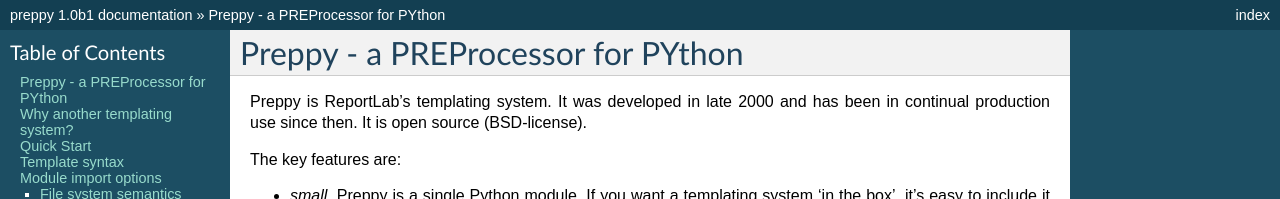
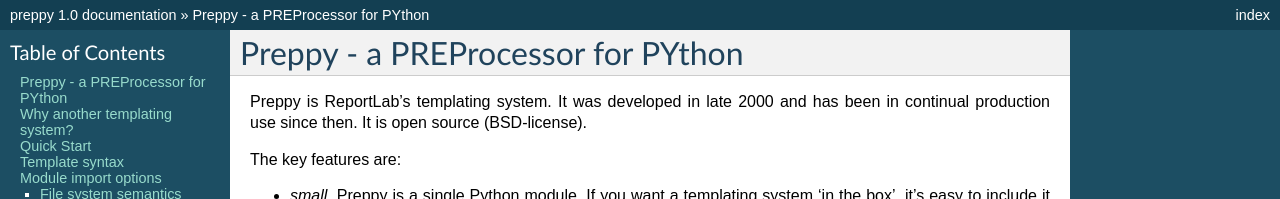
Before and after one commit to inniyah/preppy, a Sphinx documentation site: the page built from docs/index.rst, in a window 1280 px wide and 900 px high. Shown: the top 199 px of the window. Built offline with Sphinx 7.4.7, drawn with Linux system fonts in a browser that asks for light colours; some of the changed text lies outside the part shown.

Commit message:
change version number

```diff
--- a/docs/conf.py
+++ b/docs/conf.py
@@ -50,7 +50,7 @@
 # The short X.Y version.
 version = '1.0'
 # The full version, including alpha/beta/rc tags.
-release = '1.0b1'
+release = '1.0'
 
 # The language for content autogenerated by Sphinx. Refer to documentation
 # for a list of supported languages.
--- a/preppy.py
+++ b/preppy.py
@@ -33,7 +33,7 @@
 permission to store compiled modules.
 
 """
-VERSION = '1.0b1'
+VERSION = '1.0'
 __version__ = VERSION
 
 USAGE = """
```
